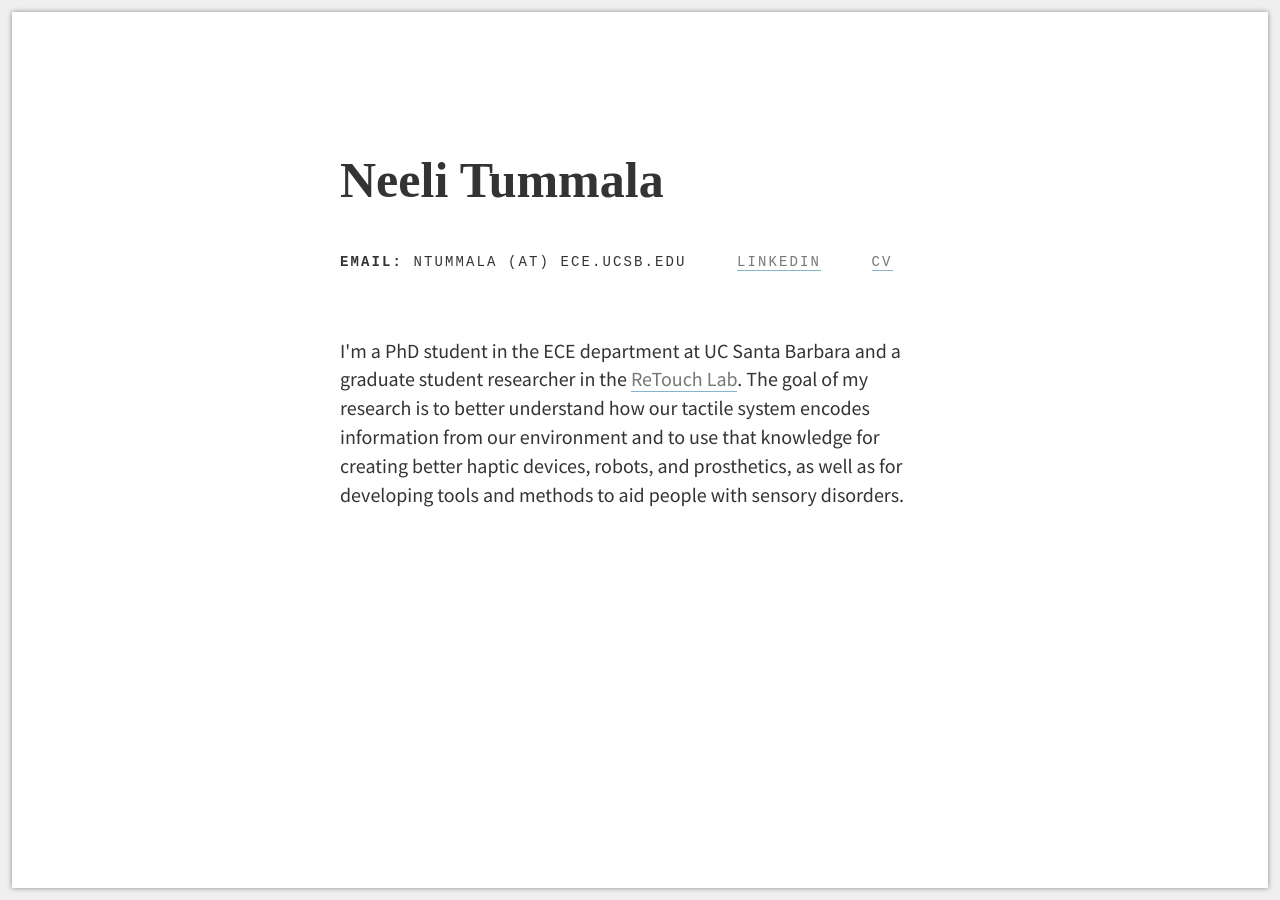
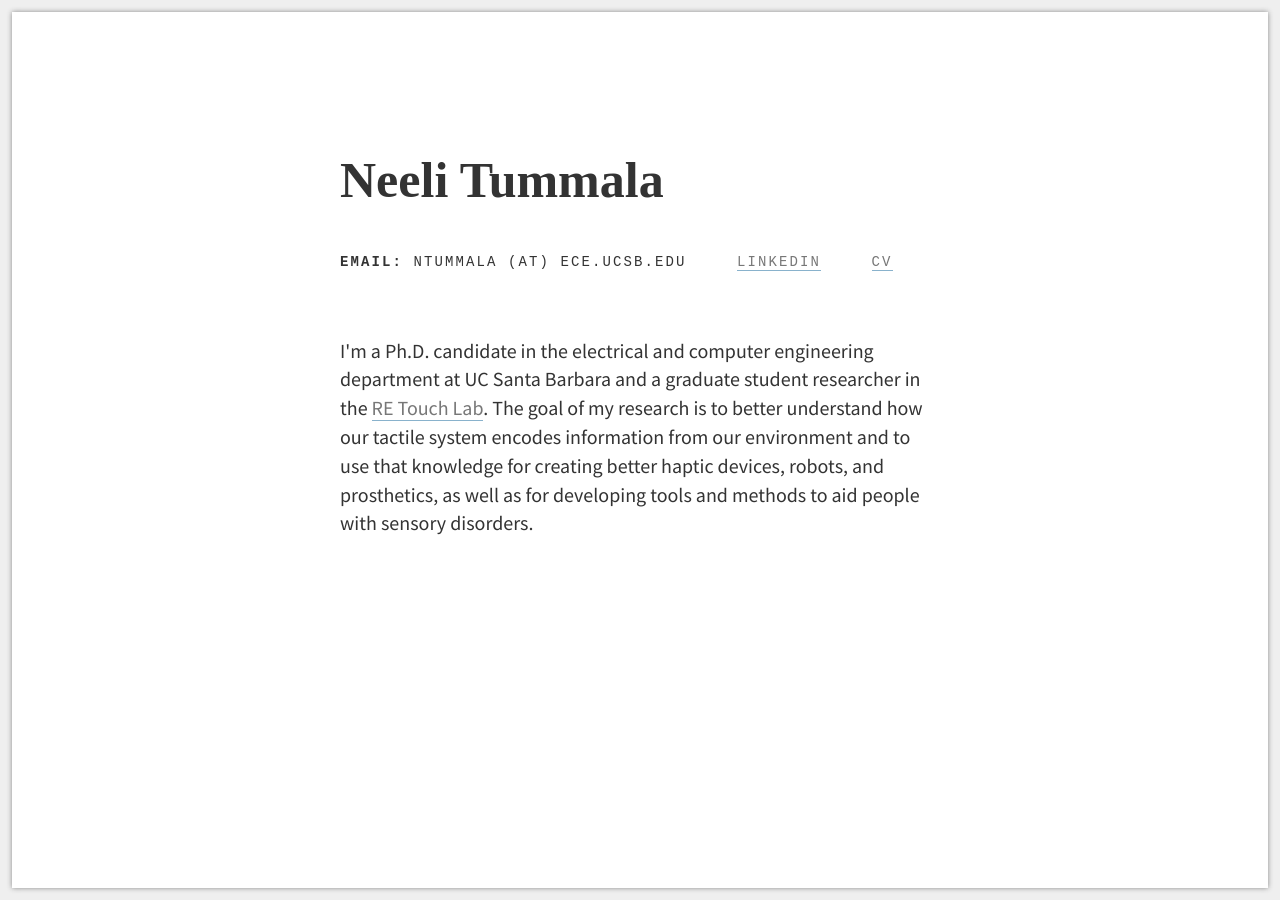
Before and after one commit to neelitummala/neelitummala.github.io, a Jekyll site: the page index.html, which Jekyll copies as it is, in a window 1280 px wide. Built offline with Jekyll 4.4.1, drawn with Linux system fonts in a browser that asks for light colours.

Commit message:
Updated CV and description text.

```diff
--- a/index.html
+++ b/index.html
@@ -18,13 +18,13 @@
       <ul class="meta inline-list">
         <li><b>Email:</b> ntummala (at) ece.ucsb.edu</li>
         <li><a href="http://linkedin.com/in/neeli-tummala" target="_blank">Linkedin</a></li>
-        <li><a href="neelitummala.github.io/docs/Neeli_Tummala_CV.pdf" target="_blank">CV</a></li>
+        <li><a href="neelitummala.github.io/docs/Neeli Tummala CV - Sep 2023.pdf" target="_blank">CV</a></li>
       </ul>
     </footer>
 
 
       <article>
-        <p>I'm a PhD student in the ECE department at UC Santa Barbara and a graduate student researcher in the <a href="http://re-touch-lab.com/" target="_blank">ReTouch Lab</a>. The goal of my research is to better understand how our tactile system encodes information from our environment and to use that knowledge for creating better haptic devices, robots, and prosthetics, as well as for developing tools and methods to aid people with sensory disorders.
+        <p>I'm a Ph.D. candidate in the electrical and computer engineering department at UC Santa Barbara and a graduate student researcher in the <a href="http://re-touch-lab.com/" target="_blank">RE Touch Lab</a>. The goal of my research is to better understand how our tactile system encodes information from our environment and to use that knowledge for creating better haptic devices, robots, and prosthetics, as well as for developing tools and methods to aid people with sensory disorders.
       </article>
 
 
```
